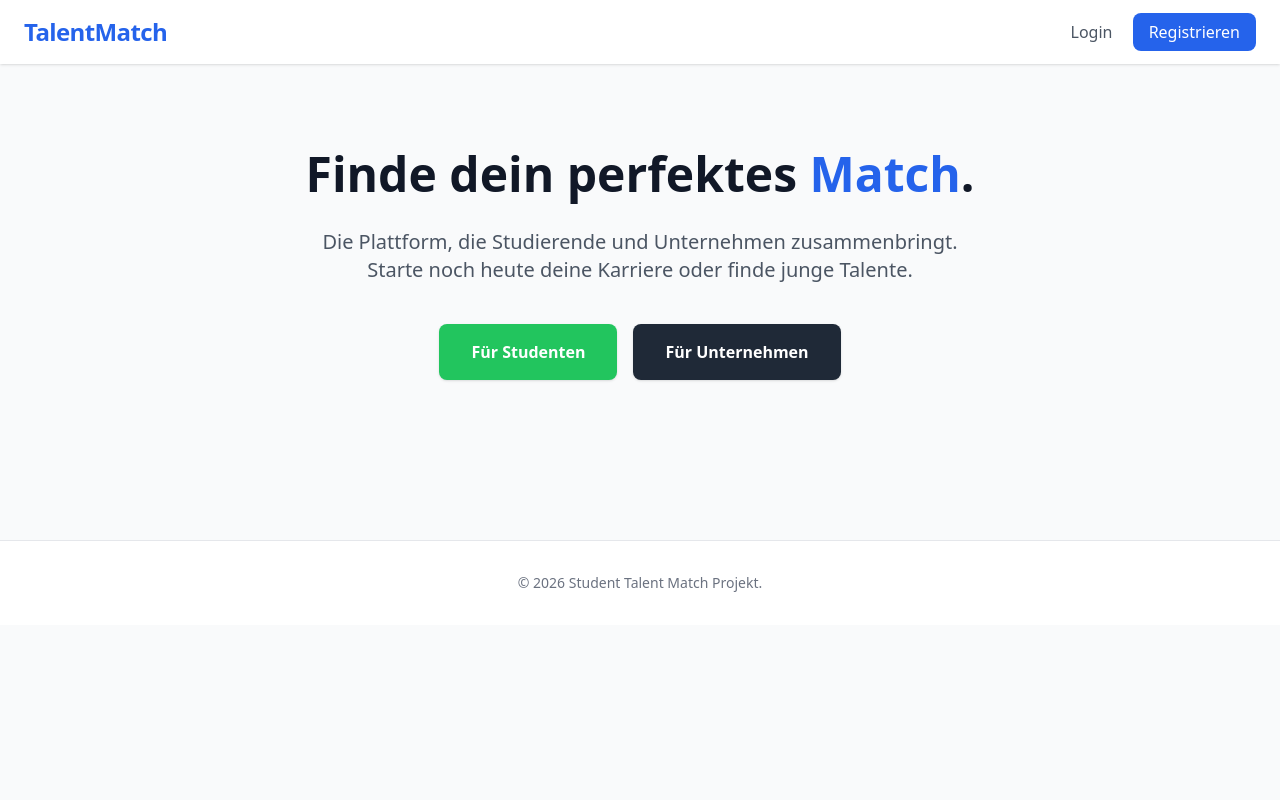
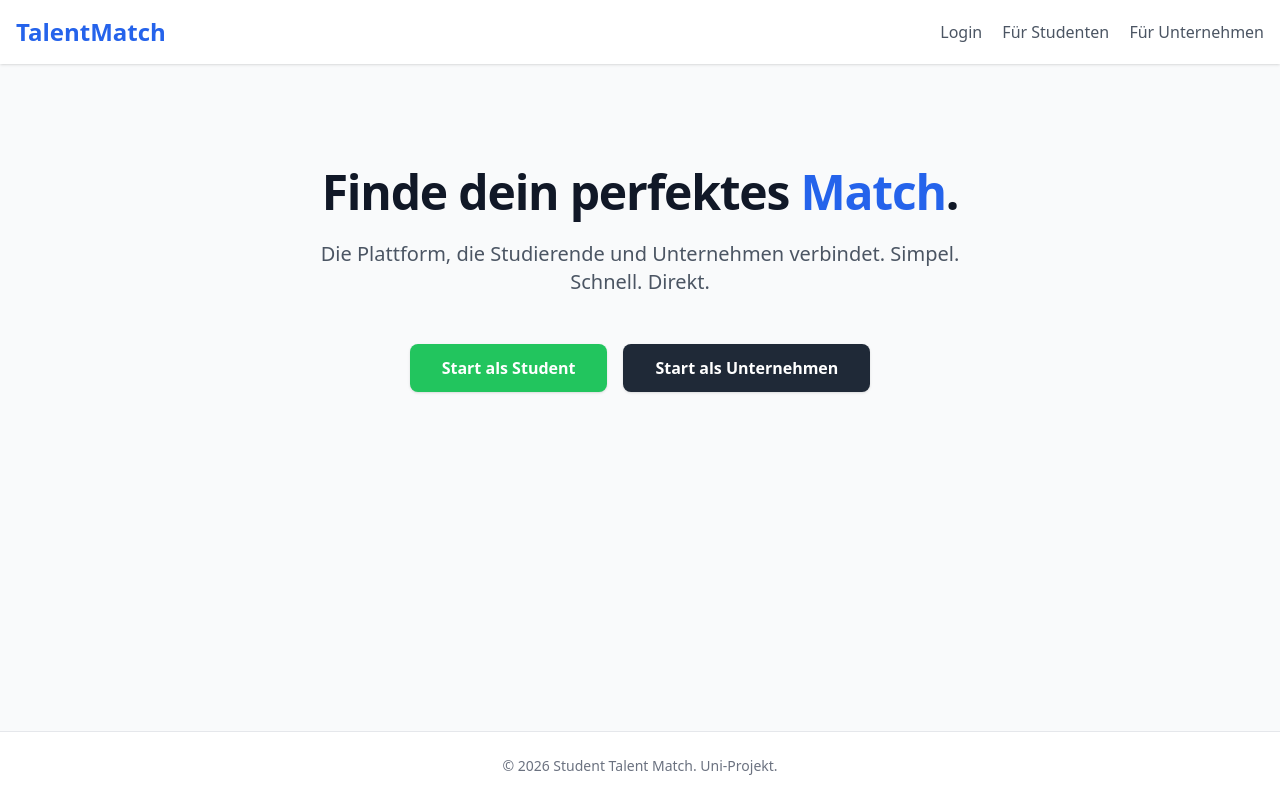
Before and after one commit to fabi-404/student-talent-match, a Flask app: template templates/frontpage.html in a window 1280 px wide. Run offline with Flask 3, Linux system fonts and the light colour scheme; the template is opened without the code that fills it, so the values that code supplies are empty; some libraries are stand-ins or nearby versions.

Commit message:
frontpage verkürzt, da es eine base vorlage gibt zur vereinfachung

```diff
--- a/templates/frontpage.html
+++ b/templates/frontpage.html
@@ -1,42 +1,21 @@
-<!DOCTYPE html>
-<html lang="de">
-<head>
-    <meta charset="UTF-8">
-    <meta name="viewport" content="width=device-width, initial-scale=1.0">
-    <title>Student Talent Match</title>
-    <script src="https://cdn.tailwindcss.com"></script>
-</head>
-<body class="bg-gray-50 text-gray-900 font-sans">
+{% extends "base.html" %}
 
-    <nav class="bg-white shadow px-6 py-4 flex justify-between items-center">
-        <a href="/" class="text-2xl font-bold text-blue-600 tracking-tight">TalentMatch</a>
-        <div class="space-x-4">
-            <a href="#" class="text-gray-600 hover:text-blue-600 font-medium">Login</a>
-            <a href="{{ url_for('register_student') }}" class="px-4 py-2 bg-blue-600 text-white rounded-lg hover:bg-blue-700 transition">Registrieren</a>
-        </div>
-    </nav>
-
-    <main class="container mx-auto px-6 py-20 text-center">
-        <h1 class="text-5xl font-extrabold text-gray-900 mb-6 leading-tight">
+{% block content %}
+<div class="text-center py-16">
+    <h1 class="text-5xl font-extrabold text-gray-900 mb-6 tracking-tight">
         Finde dein perfektes <span class="text-blue-600">Match</span>.
     </h1>
-        <p class="text-xl text-gray-600 mb-10 max-w-2xl mx-auto">
-            Die Plattform, die Studierende und Unternehmen zusammenbringt. Starte noch heute deine Karriere oder finde junge Talente.
+    <p class="text-xl text-gray-600 mb-12 max-w-2xl mx-auto">
+        Die Plattform, die Studierende und Unternehmen verbindet. Simpel. Schnell. Direkt.
     </p>
 
-        <div class="flex flex-col sm:flex-row justify-center gap-4">
-            <a href="{{ url_for('register_student') }}" class="px-8 py-4 bg-green-500 text-white font-bold rounded-lg shadow hover:bg-green-600 transition transform hover:-translate-y-1">
-                Für Studenten
+    <div class="flex justify-center gap-4">
+        <a href="{{ url_for('register_student') }}" class="bg-green-500 text-white px-8 py-3 rounded-lg font-bold shadow hover:bg-green-600 transition">
+            Start als Student
         </a>
-            <a href="{{ url_for('register_employer') }}" class="px-8 py-4 bg-gray-800 text-white font-bold rounded-lg shadow hover:bg-gray-900 transition transform hover:-translate-y-1">
-                Für Unternehmen
+        <a href="{{ url_for('register_employer') }}" class="bg-gray-800 text-white px-8 py-3 rounded-lg font-bold shadow hover:bg-gray-900 transition">
+            Start als Unternehmen
         </a>
     </div>
-    </main>
-
-    <footer class="bg-white border-t mt-20 py-8 text-center text-gray-500 text-sm">
-        &copy; 2026 Student Talent Match Projekt.
-    </footer>
-
-</body>
-</html>
+</div>
+{% endblock %}
```
Lines whose indentation alone changed are shown as unchanged.
